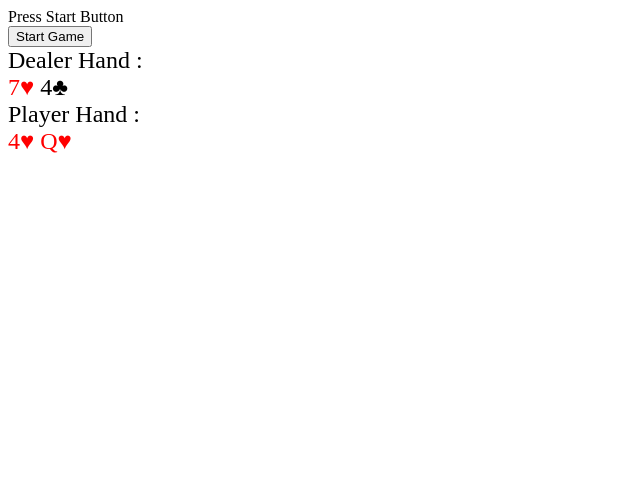
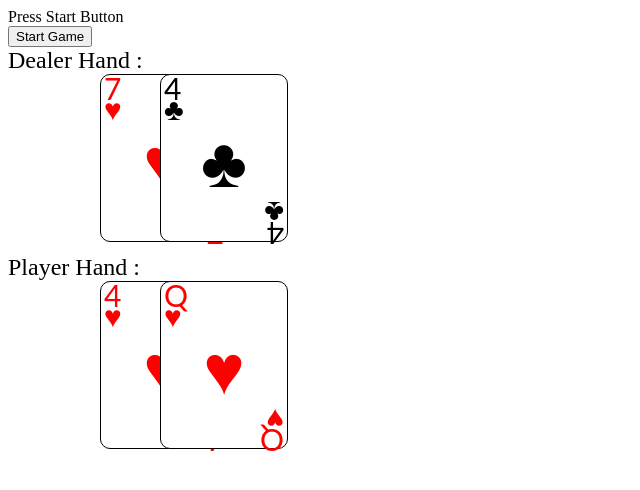
Before and after one commit to csant510/blackjack, a plain HTML site: page index.html in a window 1280 px wide. Both pictures are taken after a click on the button "Start Game". Shown: the whole page, without its empty margins (0-640 px from the left). Drawn offline with Linux system fonts and the light colour scheme.

Commit message:
creatd the styling for the cards

```diff
--- a/index.html
+++ b/index.html
@@ -9,6 +9,43 @@
       font-size: 1.5em;
     }
 
+    .icard {
+      height: 160px;
+      width: 120px;
+      padding: 3px;
+      border: 1px solid black;
+      background-color: white;
+      border-radius: 10px;
+      position: absolute;
+      left: 100px;
+      display: inline-block;
+      font-family: 'Lato';
+    }
+
+    .top-card {
+      font-size: 30px;
+      line-height: 20px;
+      left: 2px;
+      top: 2px;
+    }
+
+    .content-card {
+      text-align: center;
+      font-size: 70px;
+    }
+
+    .bottom-card {
+      font-size: 30px;
+      line-height: 20px;
+      right: 2px;
+      bottom: 2px;
+      transform: rotate(-180deg);
+      -webkit-transform: rotate(-180deg);
+      -moz-transform: rotate(-180deg);
+      -ms-transform: rotate(-180deg);
+      -o-transform: rotate(-180deg);
+    }
+
     .clubs,
     .spades {
       color: black;
@@ -17,6 +54,28 @@
     .hearts,
     .diams {
       color: red;
+    }
+
+    .hearts .suit::after {
+      content: '\2665';
+    }
+
+    .diams .suit::after {
+      content: '\2666';
+    }
+
+    .spades .suit::after {
+      content: '\2660';
+    }
+
+    .clubs .suit::after {
+      content: '\2663';
+    }
+
+    #dealerHolder,
+    #playerHolder {
+      height: 180px;
+      width: 500px;
     }
   </style>
 </head>
@@ -32,6 +91,9 @@
       <div id="dealerHolder"></div>
       Player Hand :
       <div id="playerHolder"></div>
+    </div>
+
+    <div>
     </div>
     <script>
       var cards = [];
@@ -74,10 +136,10 @@
         playerHolder.innerHTML = "";
         for (x = 0; x < 2; x++) {
           dealerCard.push(cards[cardCount]);
-          dealerHolder.innerHTML += cardOutput(cardCount);
+          dealerHolder.innerHTML += cardOutput(cardCount, x);
           cardCount++
           playerCard.push(cards[cardCount]);
-          playerHolder.innerHTML += cardOutput(cardCount);
+          playerHolder.innerHTML += cardOutput(cardCount, x);
           cardCount++
         }
         console.log(dealerCard);
@@ -85,8 +147,10 @@
 
       }
 
-      function cardOutput(n) {
-        return "<span style='color:" + cards[cardCount].bgcolor + "'>" + cards[cardCount].cardnum + "&" + cards[cardCount].icon + ";</span>  "
+      function cardOutput(n, x) {
+        var hpos = (x > 0) ? x * 60 + 100 : 100;
+        return '<div class="icard ' + cards[n].icon + '" style="left:' + hpos + 'px;">  <div class="top-card suit">' + cards[n].cardnum + '<br></div>  <div class="content-card suit"></div>  <div class="bottom-card suit">' + cards[n].cardnum +
+          '<br></div> </div>';
       }
 
       function shuffleDeck(array) {
```
